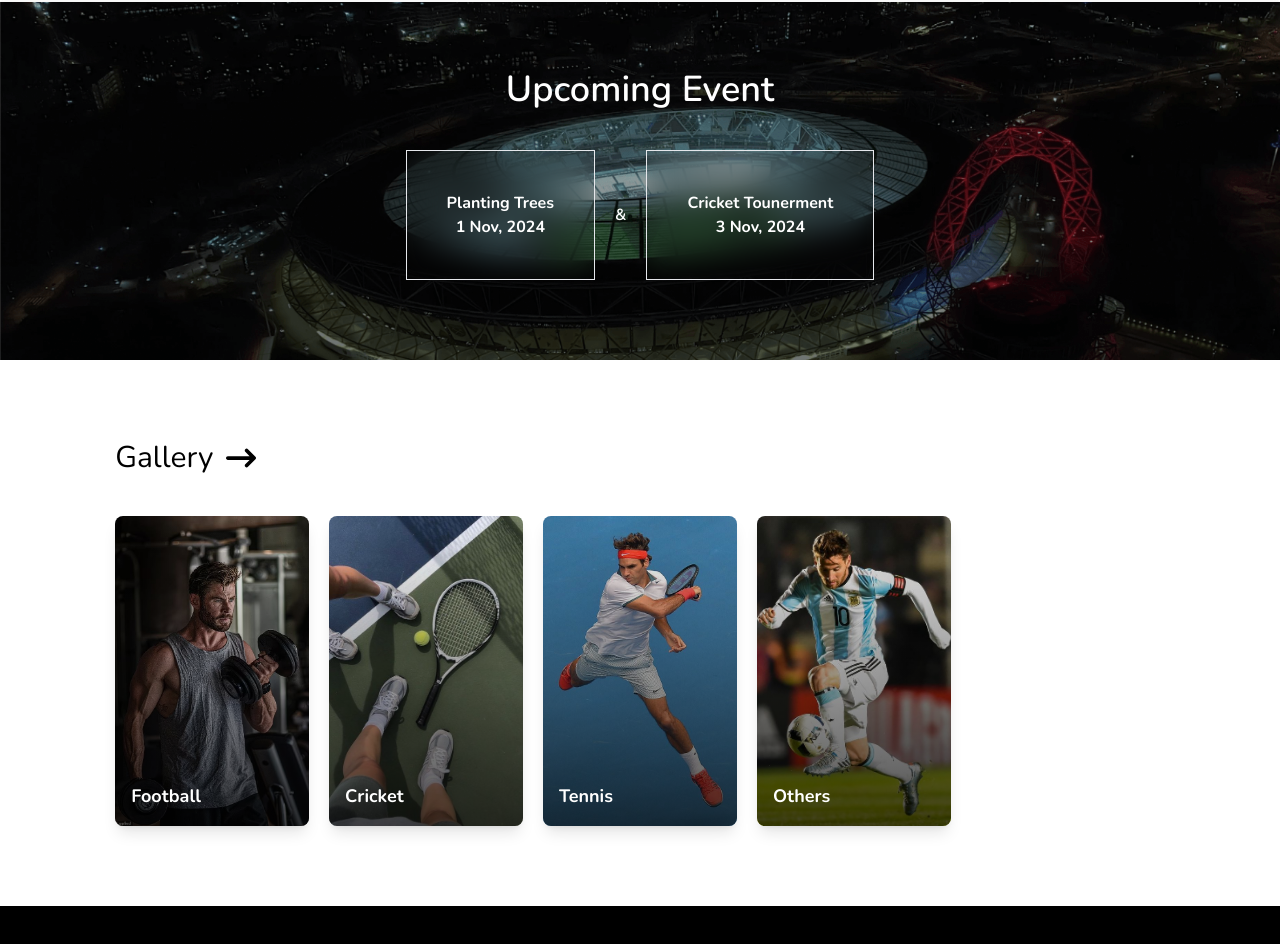
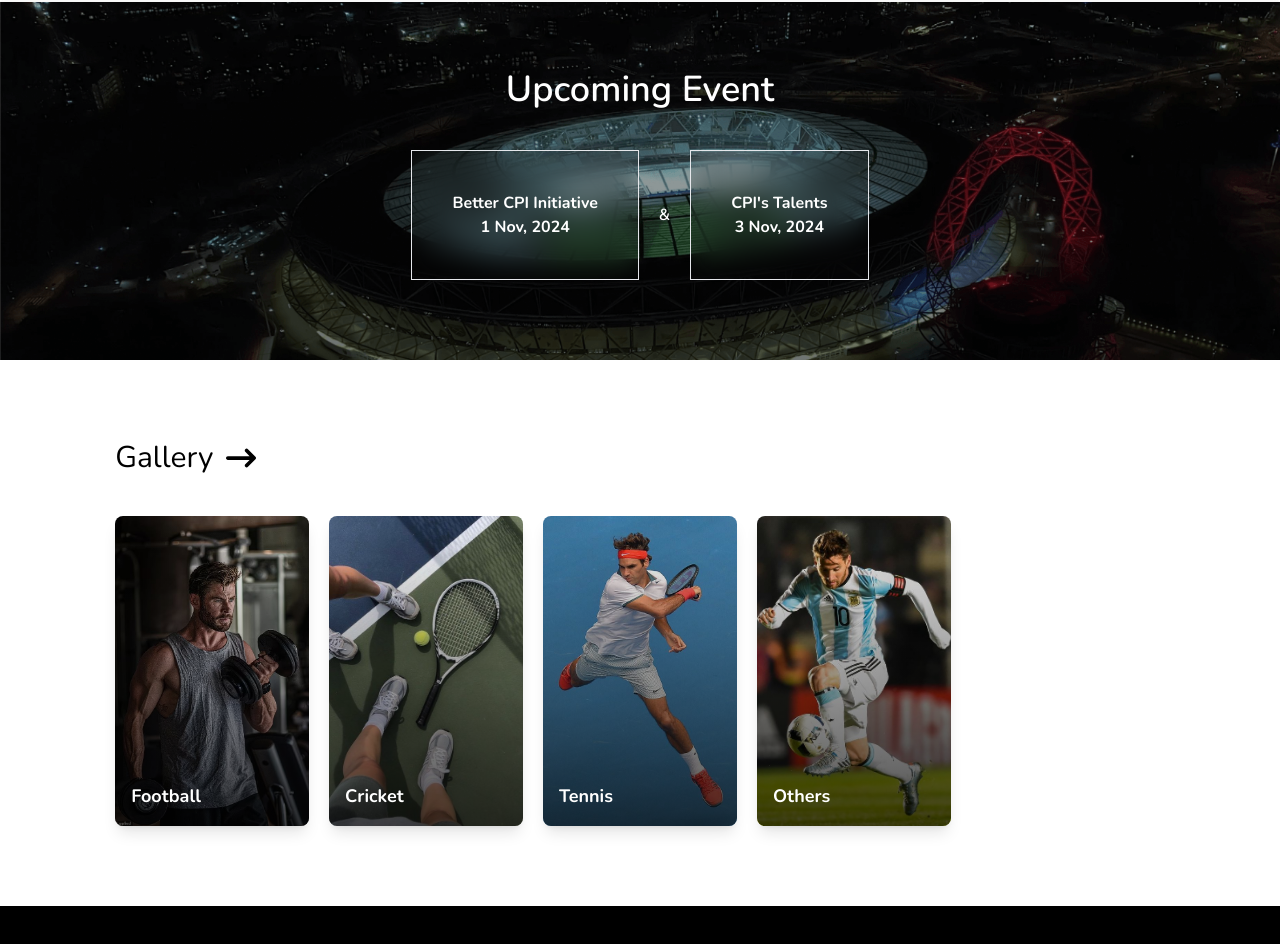
Before and after one commit to ayaj-uddin-24/cpi-timeline, a React (Vite) app in the folder frontend/: page / in a window 1280 px wide. Shown: the part 1357-2301 px from the top of the page. Built offline with nearby package versions, Linux system fonts and the light colour scheme.

Commit message:
Update Match.jsx

```diff
--- a/frontend/src/components/Match.jsx
+++ b/frontend/src/components/Match.jsx
@@ -7,9 +7,9 @@ const Match = () => {
         <h1 className="text-4xl font-semibold">Upcoming Event</h1>
 
         <div className="mt-10 flex flex-col sm:flex-row items-center gap-5">
-          <div className="p-10 font-bold backdrop-blur-lg border text-center">Planting Trees <br /> 1 Nov, 2024</div>
+          <div className="p-10 font-bold backdrop-blur-lg border text-center">Better CPI Initiative <br /> 1 Nov, 2024</div>
           <p className="font-semibold">&</p>
-          <div className="p-10 font-bold backdrop-blur-lg border text-center">Cricket Tounerment <br /> 3 Nov, 2024</div>
+          <div className="p-10 font-bold backdrop-blur-lg border text-center">CPI's Talents <br /> 3 Nov, 2024</div>
         </div>
       </div>
     </div>
```
